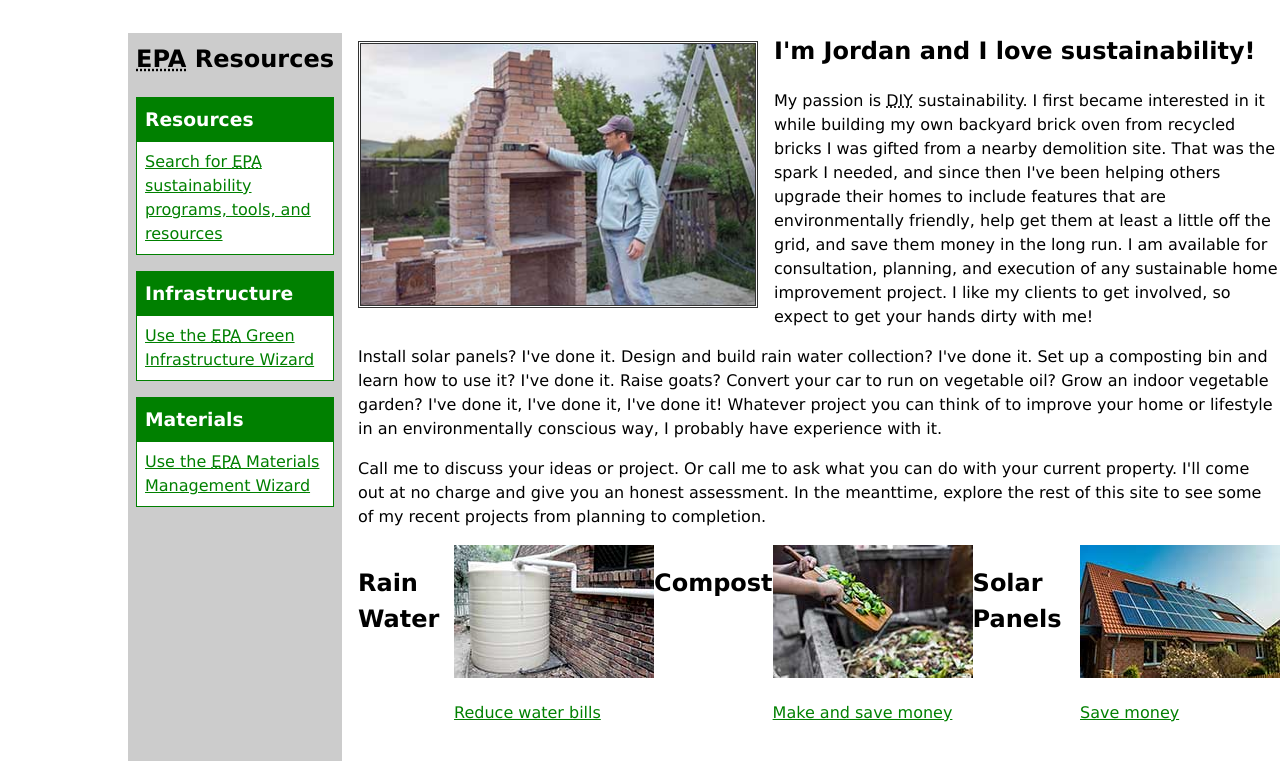
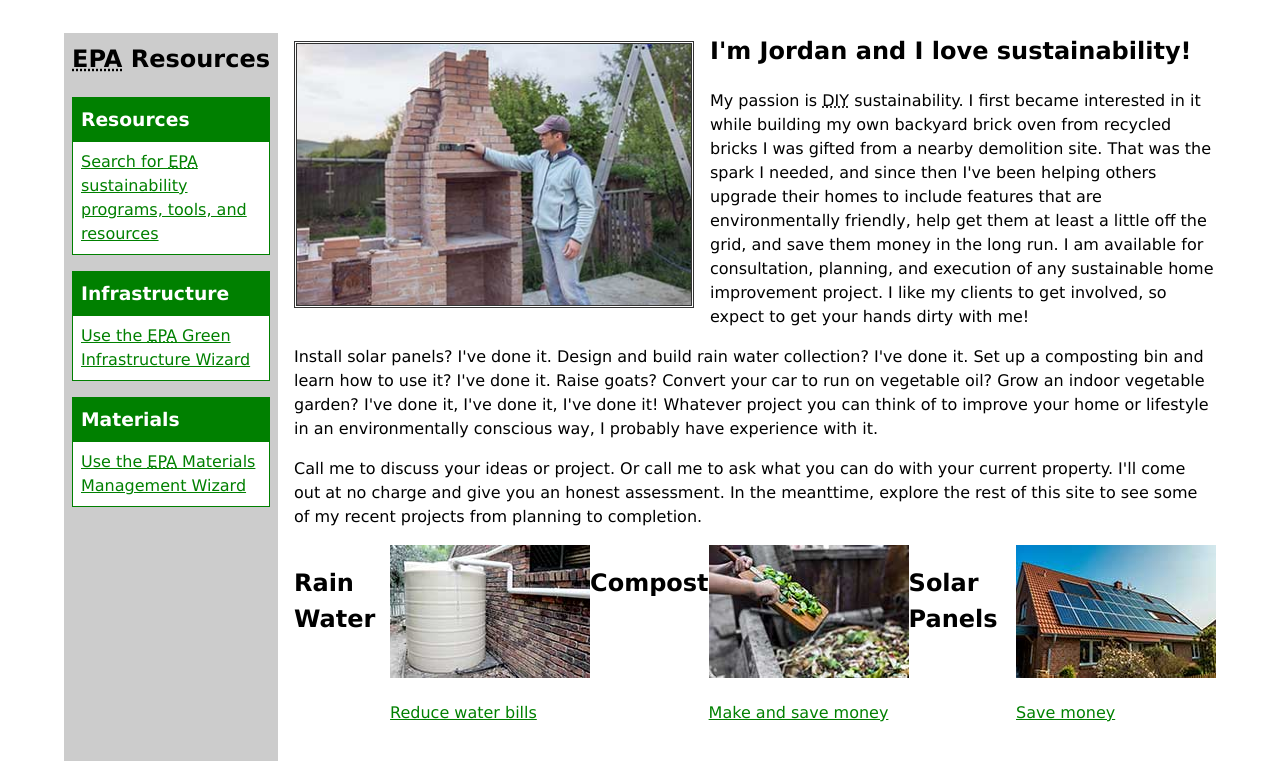
Before and after one commit to CIS230KCurry/webpages, a plain HTML site: page index.html in a window 1280 px wide. Shown: the part 150-911 px from the top of the page. Drawn offline with Linux system fonts and the light colour scheme.

Commit message:
Add files via upload

```diff
--- a/Update.css
+++ b/Update.css
@@ -14,7 +14,7 @@ header, ul, #content-wrapper {
     width: 90%;
     max-width: 1200px;
     margin-left: auto;
-    margin-right: autp
+    margin-right: auto;
 }
 
 a {
```
